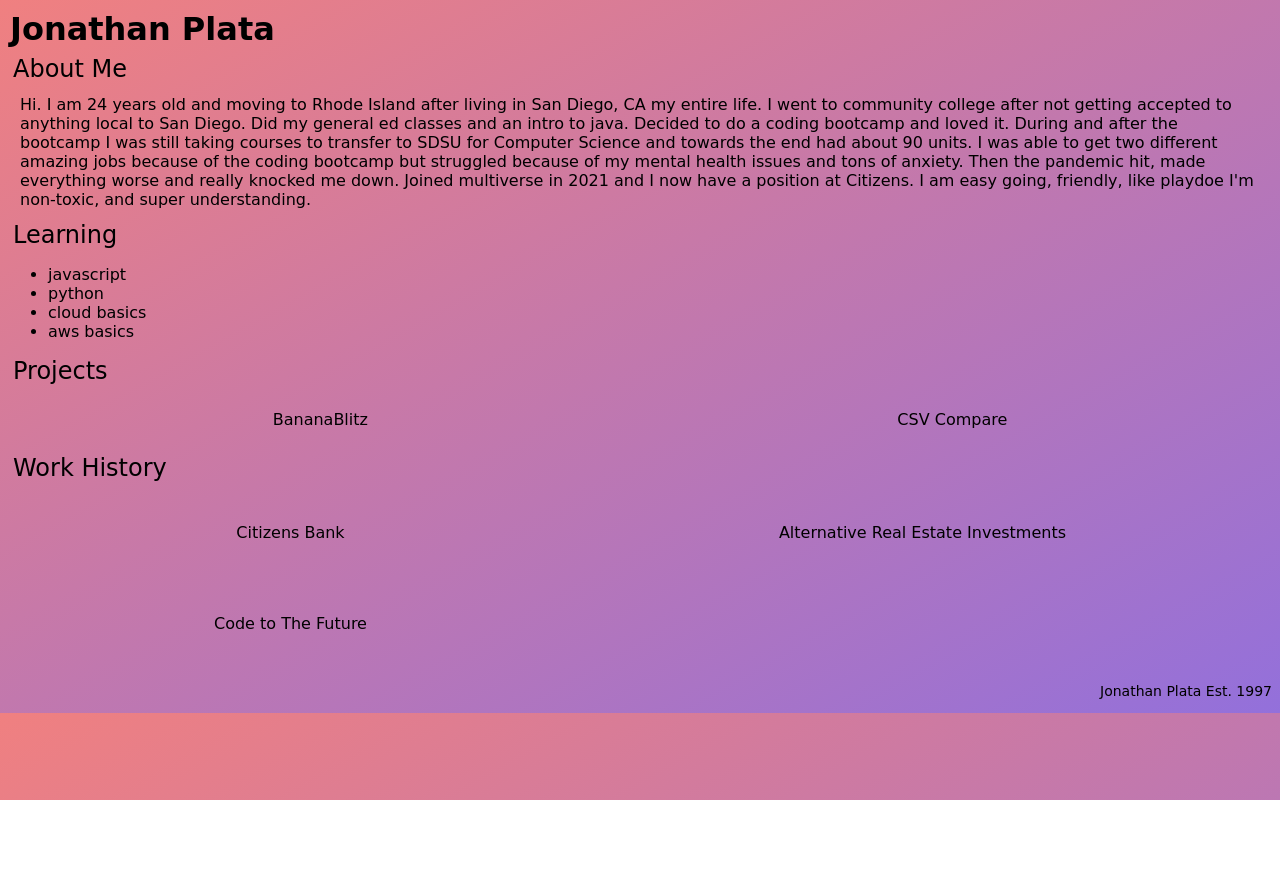
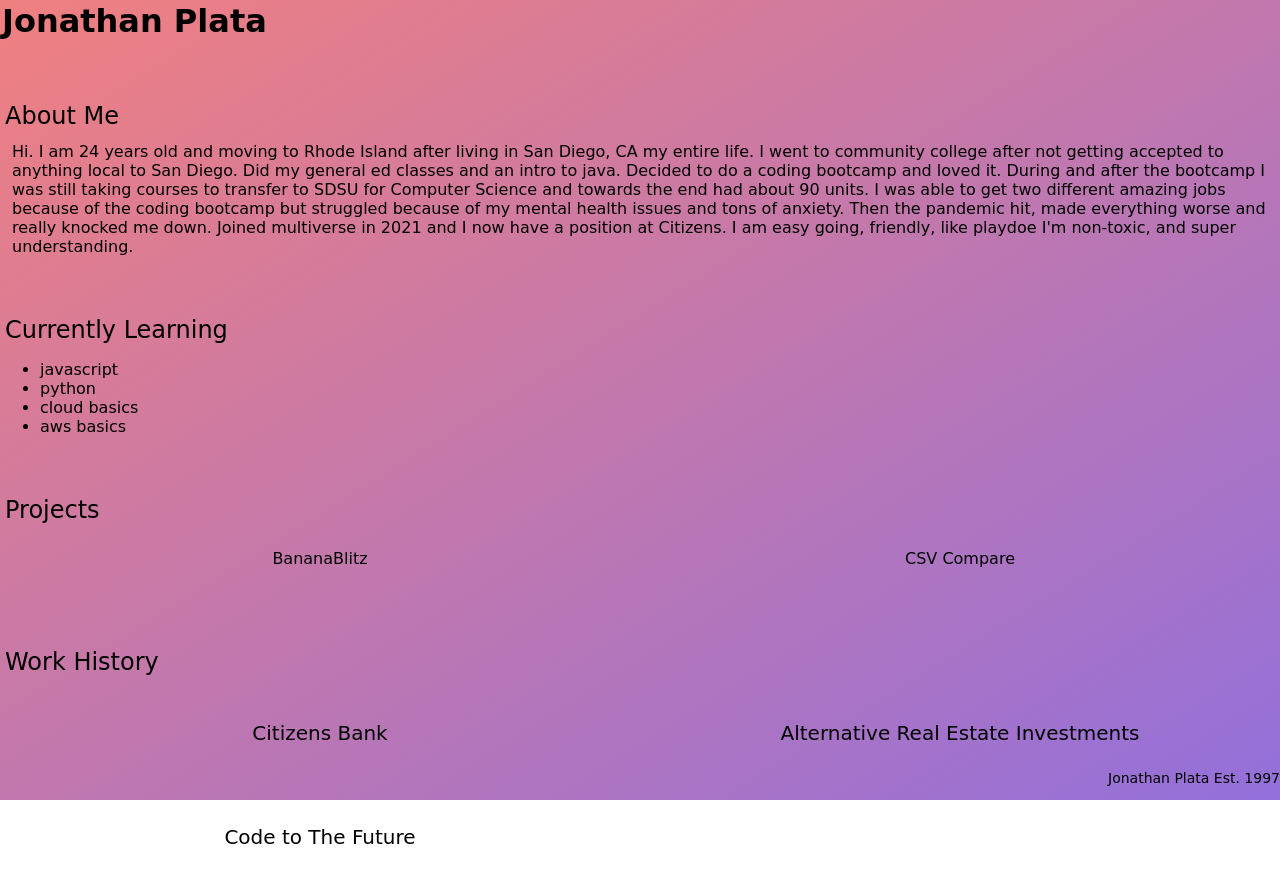
Before and after one commit to JonnnyP/jonathan-plata, a plain HTML site: page index.html in a window 1280 px wide. Before the commit the page ends 800 px from the top, so only its background shows below. Drawn offline with Linux system fonts and the light colour scheme; a web font is replaced by a local one.

Commit message:
minor adjustments

```diff
--- a/css.css
+++ b/css.css
@@ -1,5 +1,11 @@
+html {
+	height: 100%;
+}
+
 body {
 	height:  100%;
+	margin:  0;
+	background-repeat: no-repeat;
 	background-image: linear-gradient(to bottom right, lightcoral, mediumpurple);
 	font-family: 'Klee One', cursive;
 }
@@ -20,7 +26,7 @@ body {
 
 .grid-container {
 	display:  grid;
-	grid-template-columns: auto auto;
+	grid-template-columns: 50% 50%;
 }
 
 .grid-item {
@@ -29,17 +35,51 @@ body {
 	text-align: center;
 }
 
+.work {
+	font-size: 20px;
+}
+
 .hide {
 	display:  none;
 }
 
 .work:hover + p {
 	display:  block;
-	color:  white;
+	color:  #d9fae2;
 	text-align: center;
+}
+
+.footer {
+	position: absolute;
+	bottom:  0;
+	right: 0;
 }
 
 .established{
 	text-align: right;
 	font-size: 14px;
 }
+
+/*.arei {
+	background-image: url('./images/crec-logo.jpeg');
+	background-repeat: no-repeat;
+	background-position: bottom right;
+	height: 150px;
+	/*background-size: cover;
+}*/
+
+.about {
+	margin-top:  60px;
+}
+
+.learning {
+	margin-top: 60px;
+}
+
+.projects {
+	margin-top: 60px;
+}
+
+.work-history {
+	margin-top: 60px;
+}
--- a/index.html
+++ b/index.html
@@ -7,7 +7,7 @@
 		<link href="https://fonts.googleapis.com/css2?family=Klee+One&display=swap" rel="stylesheet">
 
 		<link rel="stylesheet" href="css.css">
-		<link rel="icon" type="icon" href="favicon.png">
+		<link rel="icon" type="icon" href="./images/favicon.png">
 	</head>
 	<body>
 		<div class="header">
@@ -18,7 +18,7 @@
 			<p class="about-me">Hi. I am 24 years old and moving to Rhode Island after living in San Diego, CA my entire life. I went to community college after not getting accepted to anything local to San Diego. Did my general ed classes and an intro to java. Decided to do a coding bootcamp and loved it. During and after the bootcamp I was still taking courses to transfer to SDSU for Computer Science	 and towards the end had about 90 units. I was able to get two different amazing jobs because of the coding bootcamp but struggled because of my mental health issues and tons of anxiety. Then the pandemic hit, made everything worse and really knocked me down. Joined multiverse in 2021 and I now have a position at Citizens. I am easy going, friendly, like playdoe I'm non-toxic, and super understanding.</p>
 		</div>
 		<div class="learning">
-			<p class="mini-header">Learning</p>
+			<p class="mini-header">Currently Learning</p>
 			<ul>
 				<li>javascript</li>
 				<li>python</li>
@@ -38,16 +38,16 @@
 			<div class="grid-container">
 				<div class="grid-item">
 					<p class="work">Citizens Bank</p>
-					<p class="hide">In Progress...</p>
+					<p class="hide">Cloud Engineer I<br>In Progress...</p>
 				</div>
-				<div class="grid-item">
+				<div class="grid-item arei">
 					<p class="work">Alternative Real Estate Investments</p>
-					<p class="hide">Created custom scripts and tools as needed by sales and map developement team.</p>
+					<p class="hide arei-blurb">Software Developer<br>Created custom scripts and tools as needed by sales and map developement team.<br>Javascript, Google Sheets, CSV files,Heroku, Arcgis and data integration</p>
 				</div>
 				<div class="grid-item">
 					<p class="work">Code to The Future</p>
 					<p class="hide">
-						Taught coding and chess to students in an after school program.<br>
+						Mentor<br>Taught coding and chess to students in an after school program.<br>
 						Using scratch.mit, introduced them to the basics of programming with a mix of CTTF and my own curriculum. <br>Always excited to support their learning and amazed at their creativity, projects and ideas.
 					</p>
 				</div>
```
Also changed, not shown: images/c-bank-logo.png (added), images/crec-logo.jpeg (added), images/cttf-logo.png (added), images/favicon.png (renamed from favicon.png), 2 other files.
